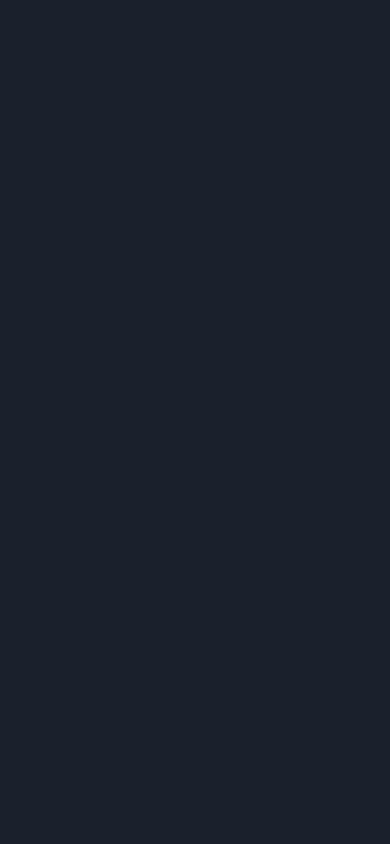
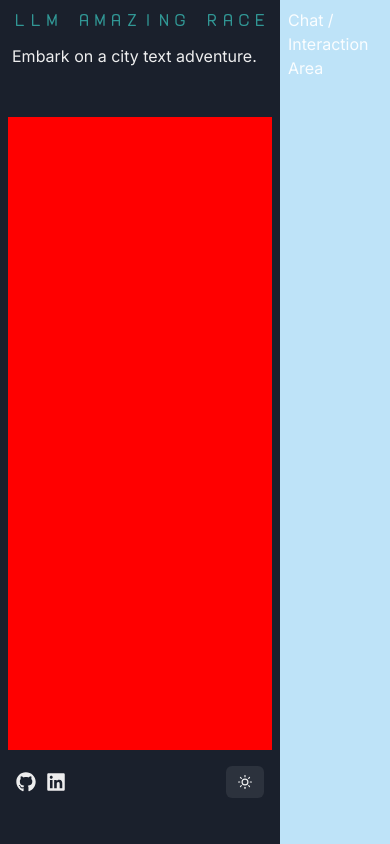
Before and after one commit to astronights/llm-amazing-race, a Next.js app: page / in a window 390 px wide. Built offline with nearby package versions, Linux system fonts and the light colour scheme.

Commit message:
Initial React work

```diff
--- a/app/components/App.tsx
+++ b/app/components/App.tsx
@@ -1,9 +1,9 @@
 import '../assets/app.sass';
-// import NavBar from './NavBar';
-// import Game from './Game';
-// import About from './About';
-// import Rules from './Rules';
+import Game from './Game';
+import Rules from './Rules';
+import Multiplayer from './Multiplayer';
 import { useState } from 'react';
+import { Flex } from '@chakra-ui/react';
 
 
 const App = () => {
@@ -14,11 +14,10 @@ const App = () => {
 
   return (
     <>
-      {/* <NavBar color={color} updatePage={setPage} />
-
-      {page === "game" && <Game color={color} updatePage={setPage}/>}
-      {page === "about" && <About color={color} />}
-      {page === "rules" && <Rules color={color}/>} */}
+        <Flex>
+            <Multiplayer color={color}/>
+            <Game color={color} />
+        </Flex>
     </>
   );
 }
--- /dev/null
+++ b/app/components/Game.tsx
@@ -0,0 +1,25 @@
+import {
+    Container, Stack, Box, Avatar, AvatarBadge, Text,
+    Card, CardHeader, Heading, HStack, CardBody, StackDivider, Link, Tooltip
+} from "@chakra-ui/react"
+
+const Game = (props: { color: string }) => {
+    return (
+        <>
+            <Box
+                w={{ base: "100vw", md: "70vw" }}
+                h={'100vh'}
+                bg="blue.100"
+                p={2}
+            >
+                {/* Chat or main interaction area */}
+                <Box>
+                    <h2>Chat / Interaction Area</h2>
+                    {/* Add your chat UI or main content here */}
+                </Box>
+            </Box>
+        </>
+    )
+}
+
+export default Game;
--- /dev/null
+++ b/app/components/Multiplayer.tsx
@@ -0,0 +1,133 @@
+import {
+    Flex, Button, Drawer, DrawerBody, DrawerOverlay, DrawerContent, useColorModeValue,
+    Stack, useColorMode, IconButton, useMediaQuery, useDisclosure, HStack, VStack, Link, Box, Text,
+    Container
+} from "@chakra-ui/react";
+import { MoonIcon, SunIcon } from "@chakra-ui/icons";
+import { FaLinkedin, FaGithub, FaEnvelope } from "react-icons/fa";
+const TbIcons = require("react-icons/tb");
+
+interface Props {
+    color: string;
+    updatePage?: any;
+}
+
+const Multiplayer = (props: Props) => {
+
+    const colors = {
+        "blue": "#3182CE",
+        "cyan": "#00B5D8",
+        "gray": "#718096",
+        "green": "#38A169",
+        "orange": "#DD6B20",
+        "pink": "#D53F8C",
+        "purple": "#805AD5",
+        "red": "#E53E3E",
+        "teal": "#319795",
+        "yellow": "#D69E2E"
+    };
+
+    const { colorMode, toggleColorMode } = useColorMode();
+
+    const linkedin = () => {
+        window.open(`https://www.linkedin.com/in/shubhankar-agrawal/`, "_blank", "noreferrer,noopener");
+    };
+    const github = () => {
+        window.open(`https://github.com/astronights`, "_blank", "noreferrer,noopener");
+    };
+
+    const TbLetterComponents = 'LLM AMAZING RACE'.split('').map(
+        (letter) => letter == ' ' ? TbIcons['TbSeparator'] : TbIcons[`TbLetter${letter}`]);
+
+    return (
+        <>
+            <Box
+                w={{ base: "100vw", md: "30vw" }}
+                h={'100vh'}
+                p={2}
+            >
+                <Box>
+                    <VStack>
+                        <Container h={'12vh'} p={1}>
+                            <HStack gap={'0.2rm'} paddingBottom={2}>
+                                {TbLetterComponents.map((Component, index) => {
+                                    if (Component.name === "TbSeparator") {
+                                        return <Component key={index} color={'transparent'} />;
+                                    } else {
+                                        return <Component key={index} color={colors[props.color]} />
+                                    }
+                                }
+                                )}
+                            </HStack>
+                            <Text py={2}>
+                                Embark on a city text adventure.
+                            </Text>
+                        </Container>
+                        <Container h={'75vh'} bgColor={'red'} p={1}>
+                        </Container>
+                        <Container h="7vh" p={1}>
+                            <Flex justifyContent="space-between" alignItems="center" padding={1}>
+                                <Flex alignItems="center">
+                                    <FaGithub
+                                        style={{ cursor: 'pointer' }}
+                                        onClick={github}
+                                        size={20}
+                                    />
+                                    <FaLinkedin
+                                        style={{ cursor: 'pointer', marginLeft: '10px' }}
+                                        onClick={linkedin}
+                                        size={20}
+                                    />
+                                </Flex>
+                                <Button size="sm" onClick={toggleColorMode}>
+                                    {colorMode === 'light' ? <MoonIcon /> : <SunIcon />}
+                                </Button>
+                            </Flex>
+                        </Container>
+                    </VStack>
+                    {/* <Flex
+                        bg={useColorModeValue("gray.100", "gray.900")}
+                        px={4}
+                        h={16}
+                        boxShadow={"none"}
+                        zIndex="sticky"
+                        position="fixed"
+                        as="header"
+                        alignItems={"center"}
+                        justifyContent={"space-between"}
+                        w="25%"
+                    >
+                        <HStack gap={'0.3rm'}>
+                            {TbLetterComponents.map((Component, index) => {
+                                if (Component.name === "TbSeparator") {
+                                    return <Component key={index} color={'transparent'} />;
+                                } else {
+                                    return <Component key={index} color={colors[props.color]} />
+                                }
+                            }
+                            )}
+                        </HStack>
+                    </Flex>
+                    <Box
+                        bg={useColorModeValue("gray.100", "gray.900")}
+                        // px={4}
+                        h={16}
+                        // boxShadow={"none"}
+                        zIndex="sticky"
+                        position="fixed"
+                        as="footer"
+                        alignItems={"center"}
+                        justifyContent={"space-between"}
+                        w="25%"
+                    >
+                        <Button onClick={toggleColorMode}>
+                            {colorMode === "light" ? <MoonIcon /> : <SunIcon />}
+                        </Button>
+                    </Box>*/}
+                </Box>
+            </Box>
+        </>
+    )
+}
+
+export default Multiplayer;
--- /dev/null
+++ b/app/components/Rules.tsx
@@ -0,0 +1,14 @@
+import {
+    Container, Stack, Box, Avatar, AvatarBadge, Text,
+    Card, CardHeader, Heading, HStack, CardBody, StackDivider, Link, Tooltip
+} from "@chakra-ui/react"
+
+const Rules = (props: { color: string }) => {
+    return (
+        <>
+
+        </>
+    )
+}
+
+export default Rules;
--- a/package.json
+++ b/package.json
@@ -11,6 +11,7 @@
     "lint": "next lint"
   },
   "dependencies": {
+    "@chakra-ui/icons": "^2.1.1",
     "@chakra-ui/react": "^2.8.2",
     "@types/node": "20.1.4",
     "@types/react": "18.2.6",
@@ -21,6 +22,7 @@
     "next": "13.4.3",
     "react": "18.2.0",
     "react-dom": "18.2.0",
+    "react-icons": "^5.3.0",
     "sass": "^1.77.8",
     "typescript": "5.0.4"
   }
--- a/tsconfig.json
+++ b/tsconfig.json
@@ -1,10 +1,9 @@
 {
   "compilerOptions": {
-    "target": "es5",
     "lib": ["dom", "dom.iterable", "esnext"],
     "allowJs": true,
     "skipLibCheck": true,
-    "strict": true,
+    "strict": false,
     "forceConsistentCasingInFileNames": true,
     "noEmit": true,
     "esModuleInterop": true,
```
Also changed, not shown: 1 other file (tests, documents, lock files or other folders).
